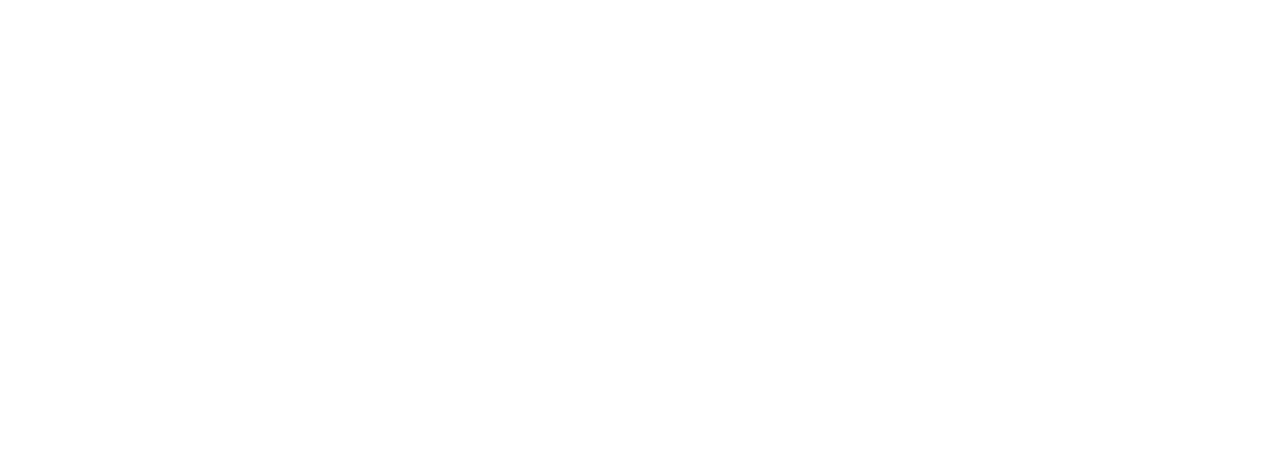
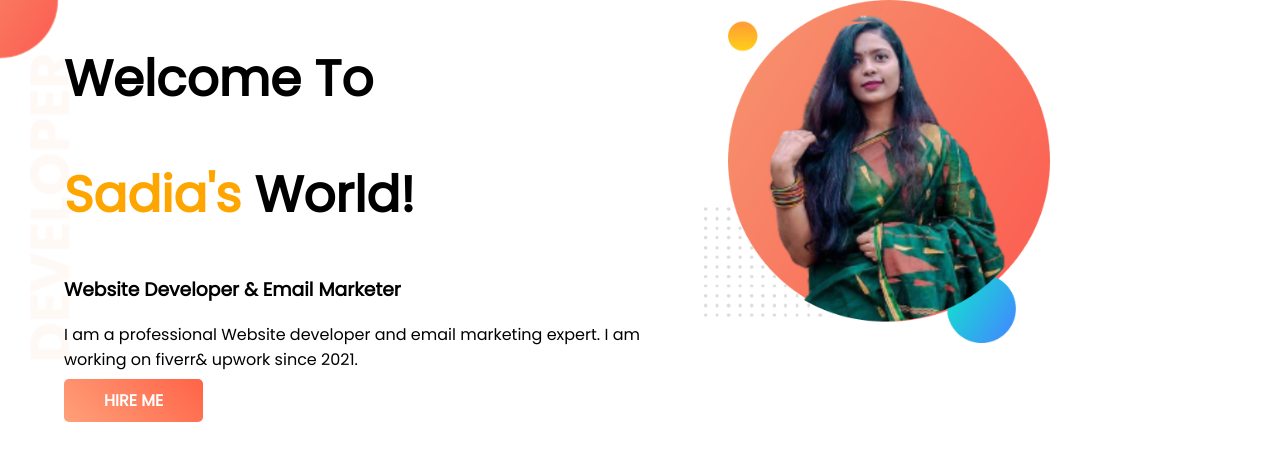
Before and after one commit to sb-riya/protfoilio, a plain HTML site: page index.html in a window 1280 px wide. Drawn offline with Linux system fonts and the light colour scheme.

Commit message:
top-banner created

```diff
--- a/index.html
+++ b/index.html
@@ -5,9 +5,24 @@
     <meta http-equiv="X-UA-Compatible" content="IE=edge">
     <meta name="viewport" content="width=device-width, initial-scale=1.0">
     <title>Sadia's Portfolio Website</title>
+    <link rel="preconnect" href="https://fonts.googleapis.com">
+    <link rel="preconnect" href="https://fonts.gstatic.com" crossorigin>
+     <link href="https://fonts.googleapis.com/css2?family=Poppins&display=swap" rel="stylesheet">
     <link rel="stylesheet" href="style.css">
 </head>
 <body>
+    <section class="top-banner">
+    <div class="half-width">
+        <h1>Welcome To</h1>
+        <h1><span class="orange-color"> Sadia's </span> World!</h1>
+        <h3>Website Developer & Email Marketer</h3>
+        <p>I am a professional Website developer and email marketing expert. I am working on fiverr& upwork since 2021.</p>
+        <a class="link-button" target="_blank" href="https://www.linkedin.com/in/sadiabinteriya/">HIRE ME</a>
+    </div>
+    <div class="half-width">
+    <img src="images/my-bg.png" alt="">
+    </div>
+    </section>
 
 </body>
 </html>
--- a/style.css
+++ b/style.css
@@ -0,0 +1,33 @@
+body{
+    font-family: 'Poppins', sans-serif;
+    margin: 0;
+}
+h1{
+    font-size: 50px;
+}
+.orange-color{
+     color: orange;
+}
+section{
+    display: flex;
+}
+.half-width{
+    width: 50%;
+    padding-left:5%;
+}
+.half-width img{
+    width: 60%;
+}
+.link-button{
+    text-decoration: none;
+    background: linear-gradient(45deg, lightsalmon, tomato);
+    padding: 10px 40px;
+    border-radius: 5px;
+    color: white;
+    font-weight: 700;
+}
+.top-banner{
+    background-image: url(images/top-banner.png);
+    background-repeat: no-repeat;
+
+}
```
Also changed, not shown: images/dream-bg.png (added), images/exp-bg.png (added), images/jhankar.png (added), images/jhankar2.png (added), images/my-bg.png (added), images/my-bg2.png (added), images/top-banner.png (added), showOff/riya.jpg (added), 7 other files.
